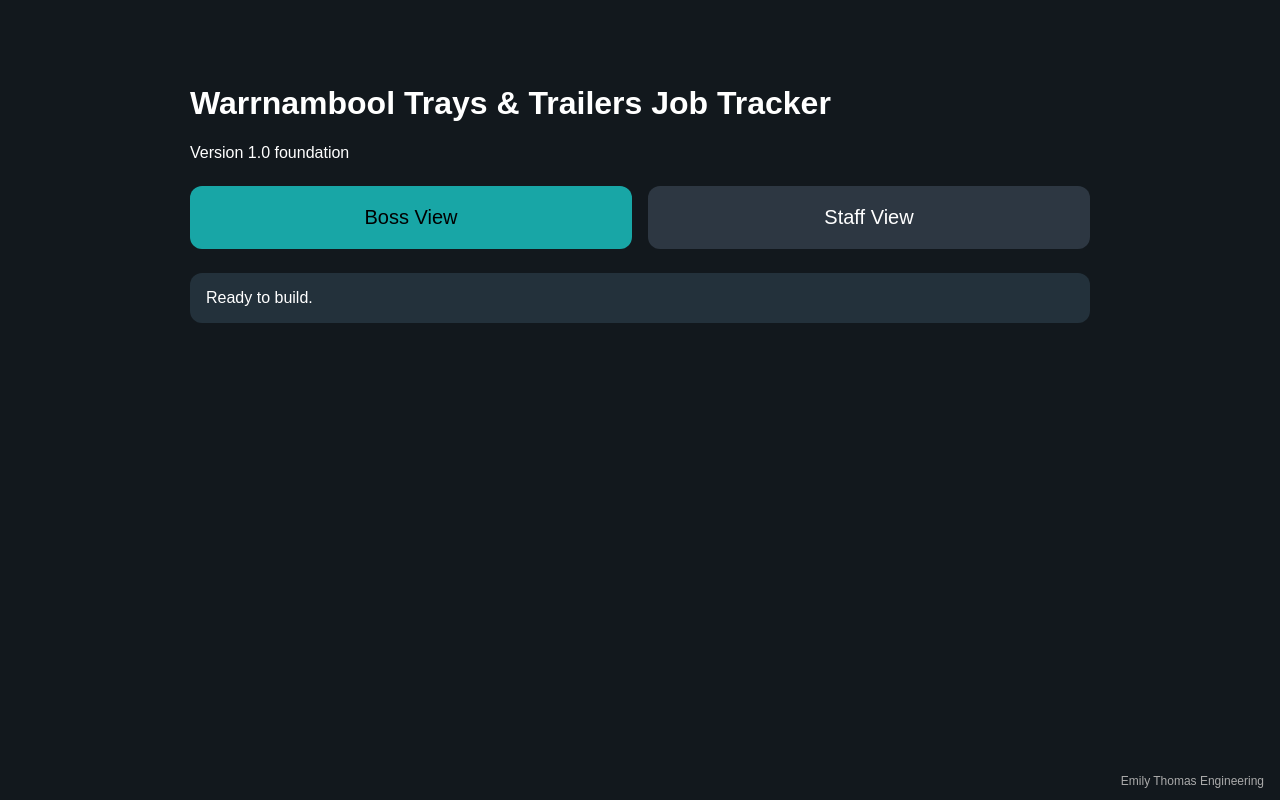
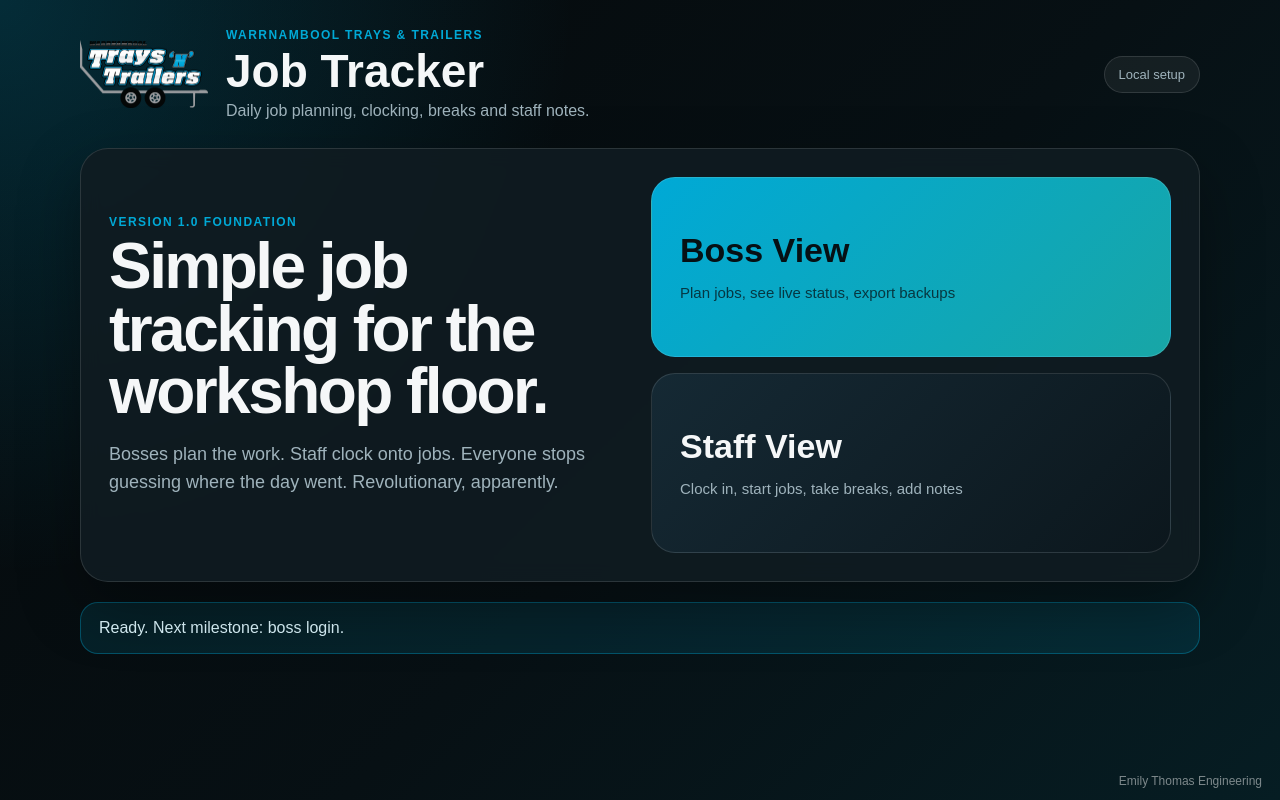
Before and after one commit to EmilyThomasEngineering/wtt-job-tracker, a plain HTML site: page index.html in a window 1280 px wide. Drawn offline with Linux system fonts and the light colour scheme.

Commit message:
pages/admin.html

```diff
--- a/css/main.css
+++ b/css/main.css
@@ -1 +1,236 @@
-body{margin:0;background:#12181d;color:#fff;font-family:Arial,sans-serif}.app{max-width:900px;margin:40px auto;padding:24px}.buttons{display:grid;grid-template-columns:1fr 1fr;gap:16px;margin:24px 0}button{padding:20px;font-size:20px;border:none;border-radius:12px;cursor:pointer}#bossButton{background:#18a6a6}#staffButton{background:#2d3742;color:#fff}#status{padding:16px;background:#23313b;border-radius:12px}footer{position:fixed;right:16px;bottom:12px;font-size:12px;color:#aaa}
+:root {
+  --bg: #071014;
+  --panel: #101c22;
+  --panel-2: #162832;
+  --text: #f5f7f8;
+  --muted: #9fb3bc;
+  --accent: #00a9d6;
+  --accent-2: #18a6a6;
+  --border: rgba(255, 255, 255, 0.12);
+  --shadow: 0 24px 60px rgba(0, 0, 0, 0.34);
+}
+
+* {
+  box-sizing: border-box;
+}
+
+body {
+  margin: 0;
+  min-height: 100vh;
+  font-family: Arial, Helvetica, sans-serif;
+  color: var(--text);
+  background:
+    radial-gradient(circle at top left, rgba(0, 169, 214, 0.22), transparent 38%),
+    linear-gradient(135deg, #05090b, var(--bg) 55%, #061d23);
+}
+
+button {
+  font: inherit;
+}
+
+.page-shell {
+  width: min(1120px, calc(100% - 32px));
+  margin: 0 auto;
+  padding: 28px 0 54px;
+}
+
+.top-bar {
+  display: flex;
+  justify-content: space-between;
+  align-items: center;
+  gap: 18px;
+  margin-bottom: 28px;
+}
+
+.brand-block {
+  display: flex;
+  align-items: center;
+  gap: 18px;
+}
+
+.company-logo {
+  width: 128px;
+  max-height: 82px;
+  object-fit: contain;
+}
+
+.eyebrow,
+.section-label {
+  margin: 0 0 6px;
+  color: var(--accent);
+  text-transform: uppercase;
+  letter-spacing: 0.12em;
+  font-size: 12px;
+  font-weight: 800;
+}
+
+h1 {
+  margin: 0;
+  font-size: clamp(28px, 5vw, 46px);
+  line-height: 1;
+}
+
+.subtitle {
+  margin: 8px 0 0;
+  color: var(--muted);
+}
+
+.status-pill {
+  border: 1px solid var(--border);
+  background: rgba(255, 255, 255, 0.06);
+  color: var(--muted);
+  border-radius: 999px;
+  padding: 10px 14px;
+  font-size: 13px;
+  white-space: nowrap;
+}
+
+.hero-card {
+  display: grid;
+  grid-template-columns: 1fr 1fr;
+  gap: 22px;
+  background: rgba(16, 28, 34, 0.88);
+  border: 1px solid var(--border);
+  border-radius: 28px;
+  padding: 28px;
+  box-shadow: var(--shadow);
+  backdrop-filter: blur(10px);
+}
+
+.hero-copy {
+  display: flex;
+  flex-direction: column;
+  justify-content: center;
+}
+
+.hero-copy h2 {
+  margin: 0;
+  font-size: clamp(34px, 6vw, 64px);
+  line-height: 0.98;
+  letter-spacing: -0.04em;
+}
+
+.hero-copy p:last-child {
+  color: var(--muted);
+  font-size: 18px;
+  line-height: 1.55;
+  max-width: 520px;
+}
+
+.action-grid {
+  display: grid;
+  grid-template-columns: 1fr;
+  gap: 16px;
+}
+
+.action-card {
+  min-height: 180px;
+  border: 1px solid var(--border);
+  border-radius: 24px;
+  padding: 28px;
+  text-align: left;
+  cursor: pointer;
+  color: var(--text);
+  background: var(--panel-2);
+  transition: transform 0.16s ease, border-color 0.16s ease, background 0.16s ease;
+}
+
+.action-card:hover,
+.action-card:focus-visible {
+  transform: translateY(-3px);
+  border-color: rgba(0, 169, 214, 0.75);
+  outline: none;
+}
+
+.action-card span {
+  display: block;
+  font-size: 34px;
+  font-weight: 900;
+  margin-bottom: 12px;
+}
+
+.action-card small {
+  color: var(--muted);
+  font-size: 15px;
+  line-height: 1.4;
+}
+
+.boss-card {
+  background: linear-gradient(135deg, var(--accent), var(--accent-2));
+  color: #061014;
+}
+
+.boss-card small {
+  color: rgba(6, 16, 20, 0.74);
+}
+
+.staff-card {
+  background: linear-gradient(135deg, #152934, #0c171d);
+}
+
+.info-panel {
+  margin-top: 20px;
+  border: 1px solid rgba(0, 169, 214, 0.36);
+  background: rgba(0, 169, 214, 0.12);
+  border-radius: 18px;
+  padding: 16px 18px;
+  color: #dff8ff;
+}
+
+footer {
+  position: fixed;
+  right: 18px;
+  bottom: 12px;
+  color: rgba(255, 255, 255, 0.48);
+  font-size: 12px;
+}
+
+@media (max-width: 820px) {
+  .top-bar {
+    align-items: flex-start;
+    flex-direction: column;
+  }
+
+  .hero-card {
+    grid-template-columns: 1fr;
+  }
+
+  .company-logo {
+    width: 108px;
+  }
+}
+
+@media (max-width: 520px) {
+  .page-shell {
+    width: min(100% - 20px, 1120px);
+    padding-top: 16px;
+  }
+
+  .brand-block {
+    align-items: flex-start;
+  }
+
+  .company-logo {
+    width: 86px;
+  }
+
+  .hero-card {
+    padding: 18px;
+    border-radius: 20px;
+  }
+
+  .action-card {
+    min-height: 142px;
+    padding: 22px;
+  }
+
+  .action-card span {
+    font-size: 28px;
+  }
+
+  footer {
+    position: static;
+    margin-top: 22px;
+    text-align: right;
+  }
+}
--- a/index.html
+++ b/index.html
@@ -1 +1,59 @@
-<!DOCTYPE html><html><head><meta charset="UTF-8"><meta name="viewport" content="width=device-width,initial-scale=1"><title>WTT Job Tracker</title><link rel="stylesheet" href="css/main.css"></head><body><div class="app"><h1>Warrnambool Trays & Trailers Job Tracker</h1><p>Version 1.0 foundation</p><div class="buttons"><button id="bossButton">Boss View</button><button id="staffButton">Staff View</button></div><div id="status">Ready to build.</div><footer>Emily Thomas Engineering</footer></div><script src="js/config.js"></script><script src="js/app.js"></script></body></html>
+<!DOCTYPE html>
+<html lang="en">
+<head>
+  <meta charset="UTF-8" />
+  <meta name="viewport" content="width=device-width, initial-scale=1.0" />
+  <title>Warrnambool Trays & Trailers Job Tracker</title>
+  <link rel="stylesheet" href="css/main.css" />
+</head>
+<body>
+  <main class="page-shell">
+    <header class="top-bar">
+      <div class="brand-block">
+        <img src="assets/logos/wtt-logo.png" alt="Warrnambool Trays & Trailers logo" class="company-logo" />
+        <div>
+          <p class="eyebrow">Warrnambool Trays & Trailers</p>
+          <h1>Job Tracker</h1>
+          <p class="subtitle">Daily job planning, clocking, breaks and staff notes.</p>
+        </div>
+      </div>
+
+      <div class="status-pill" id="connectionStatus">Local setup</div>
+    </header>
+
+    <section class="hero-card">
+      <div class="hero-copy">
+        <p class="section-label">Version 1.0 foundation</p>
+        <h2>Simple job tracking for the workshop floor.</h2>
+        <p>
+          Bosses plan the work. Staff clock onto jobs. Everyone stops guessing where the day went.
+          Revolutionary, apparently.
+        </p>
+      </div>
+
+      <div class="action-grid">
+        <button class="action-card boss-card" id="bossButton">
+          <span>Boss View</span>
+          <small>Plan jobs, see live status, export backups</small>
+        </button>
+
+        <button class="action-card staff-card" id="staffButton">
+          <span>Staff View</span>
+          <small>Clock in, start jobs, take breaks, add notes</small>
+        </button>
+      </div>
+    </section>
+
+    <section class="info-panel" id="statusPanel">
+      Ready. Next milestone: boss login.
+    </section>
+
+    <footer>
+      Emily Thomas Engineering
+    </footer>
+  </main>
+
+  <script src="js/config.js"></script>
+  <script src="js/app.js"></script>
+</body>
+</html>
--- a/js/app.js
+++ b/js/app.js
@@ -1 +1,18 @@
-const s=document.getElementById('status');document.getElementById('bossButton').onclick=()=>s.textContent='Boss View will be built next.';document.getElementById('staffButton').onclick=()=>s.textContent='Staff View will be built next.';
+const statusPanel = document.getElementById("statusPanel");
+const connectionStatus = document.getElementById("connectionStatus");
+
+document.getElementById("bossButton").addEventListener("click", () => {
+  statusPanel.textContent = "Boss login is the next feature. Tiny empire, sensible gatekeeping.";
+});
+
+document.getElementById("staffButton").addEventListener("click", () => {
+  statusPanel.textContent = "Staff selector is coming next.";
+});
+
+if (APP_CONFIG.supabaseUrl && APP_CONFIG.supabaseAnonKey) {
+  connectionStatus.textContent = "Supabase configured";
+} else {
+  connectionStatus.textContent = "Local setup";
+}
+
+console.log("Warrnambool Trays & Trailers Job Tracker loaded.");
```
Also changed, not shown: PROJECT.md (+43 -1 lines), docs/notes.md (+3 -1 lines), js/config.js (+6 -1 lines), CHANGELOG.md, README.md, assets/logos/wtt-logo.png (added), pages/admin.html (added), 1 other file.
